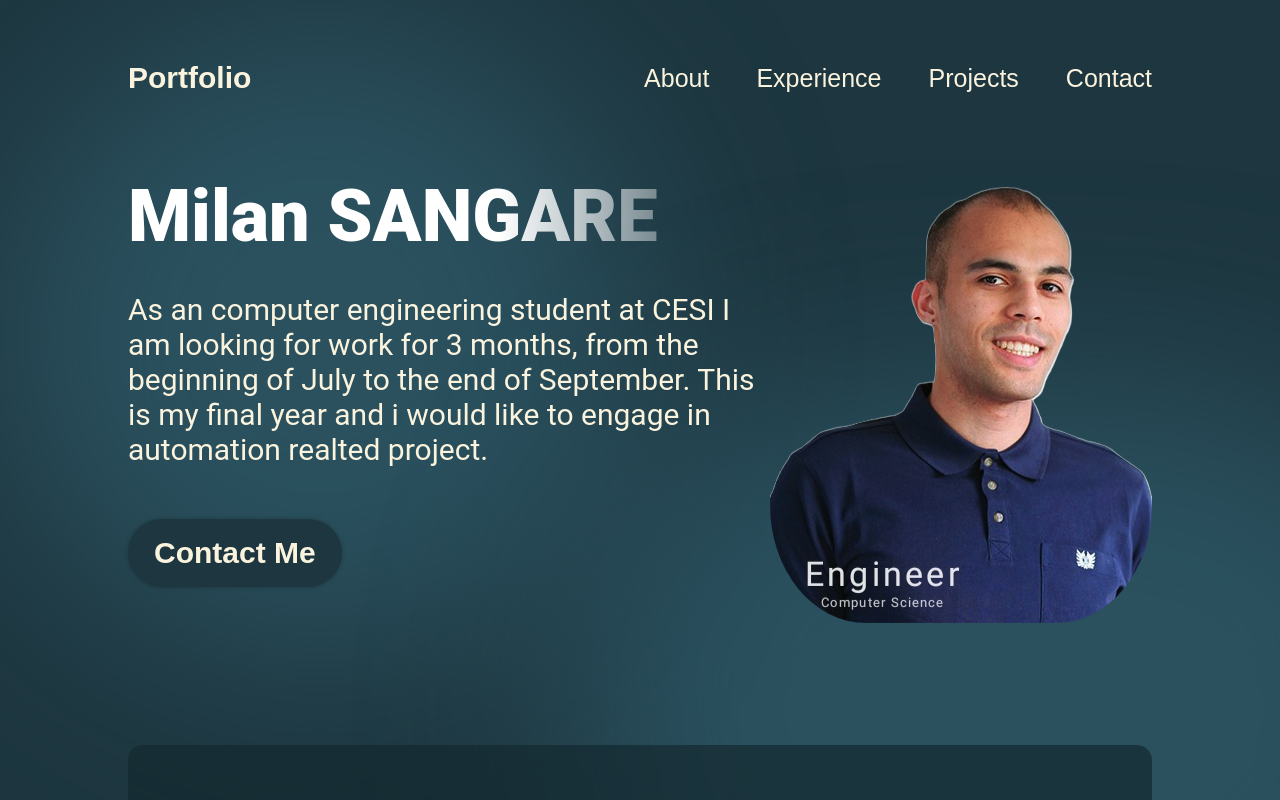
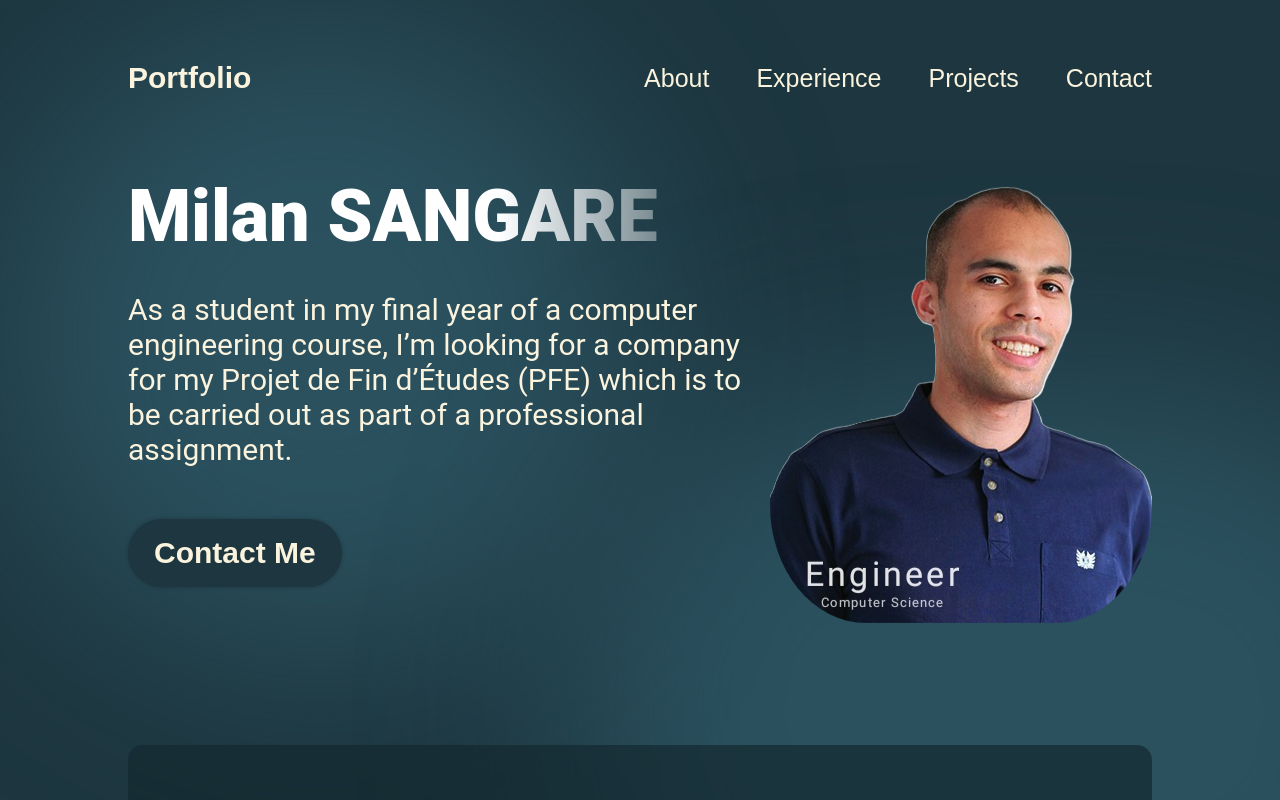
Before and after one commit to Milan-SANGARE/Portfolio-React, a React (Vite) app: page / in a window 1280 px wide. Shown: the top 800 px of the page. Built offline with nearby package versions, Linux system fonts and the light colour scheme; the HTML template or start-up script is replaced by a standard one.

Commit message:
ajustment on the profile bla bla and on the project cards

```diff
--- a/src/components/Profile/Profile.jsx
+++ b/src/components/Profile/Profile.jsx
@@ -10,8 +10,9 @@ export const Profile = () => {
             <div className={styles.content}>
                 <h1 className={styles.title}>Milan SANGARE</h1>
                 <p className={styles.description}>
-                    As an computer engineering student at CESI I am looking for work for 3 months, from the beginning of July to the end of
-                    September. This is my final year and i would like to engage in automation realted project.
+                    As a student in my final year of a computer engineering course, I’m looking for a company for my
+                    Projet de Fin d’Études (PFE) which is to be carried out as part of a professional assignment.
+
                 </p>
                 <a href="#contact" className={styles.contactBtn}>
                     Contact Me
--- a/src/components/Projects/ProjectFrame.jsx
+++ b/src/components/Projects/ProjectFrame.jsx
@@ -5,7 +5,7 @@ import style from "./ProjectFrame.module.css"
 import { FaGithubSquare } from "react-icons/fa";
 
 
-export const ProjectFrame = ({ project: { title, imageSrc, description, skills, demo, source, icon } }) => {
+export const ProjectFrame = ({ project: { title, imageSrc, description, skills, demo, source } }) => {
     return (
         <div className={style.container}>
             <img src={getImageUrl(imageSrc)} alt={`Image of ${title}`} className={style.img}></img>
@@ -20,10 +20,16 @@ export const ProjectFrame = ({ project: { title, imageSrc, description, skills,
             }
             </ul>
             <div className={style.links}>
-                <a href={demo} target="_blank" className={style.link} rel="noopener noreferrer">View</a>
-                <a href={source} target="_blank" rel="noopener noreferrer" aria-label="GitHub Source">
-                    <FaGithubSquare className={style.icone} />
-                </a>
+                {demo && (
+                    <a href={demo} target="_blank" className={style.link} rel="noopener noreferrer">
+                                        View
+                    </a>
+                )}
+                {source && (
+                    <a href={source} target="_blank" rel="noopener noreferrer" aria-label="GitHub Source">
+                        <FaGithubSquare className={style.icone} />
+                    </a>
+                )}
             </div>
         </div>
     );
--- a/src/components/Projects/ProjectFrame.module.css
+++ b/src/components/Projects/ProjectFrame.module.css
@@ -78,3 +78,6 @@
     color: black;
     font-size: xxx-large
 }
+.icone:hover{
+  color: #FFD166;
+}
```
